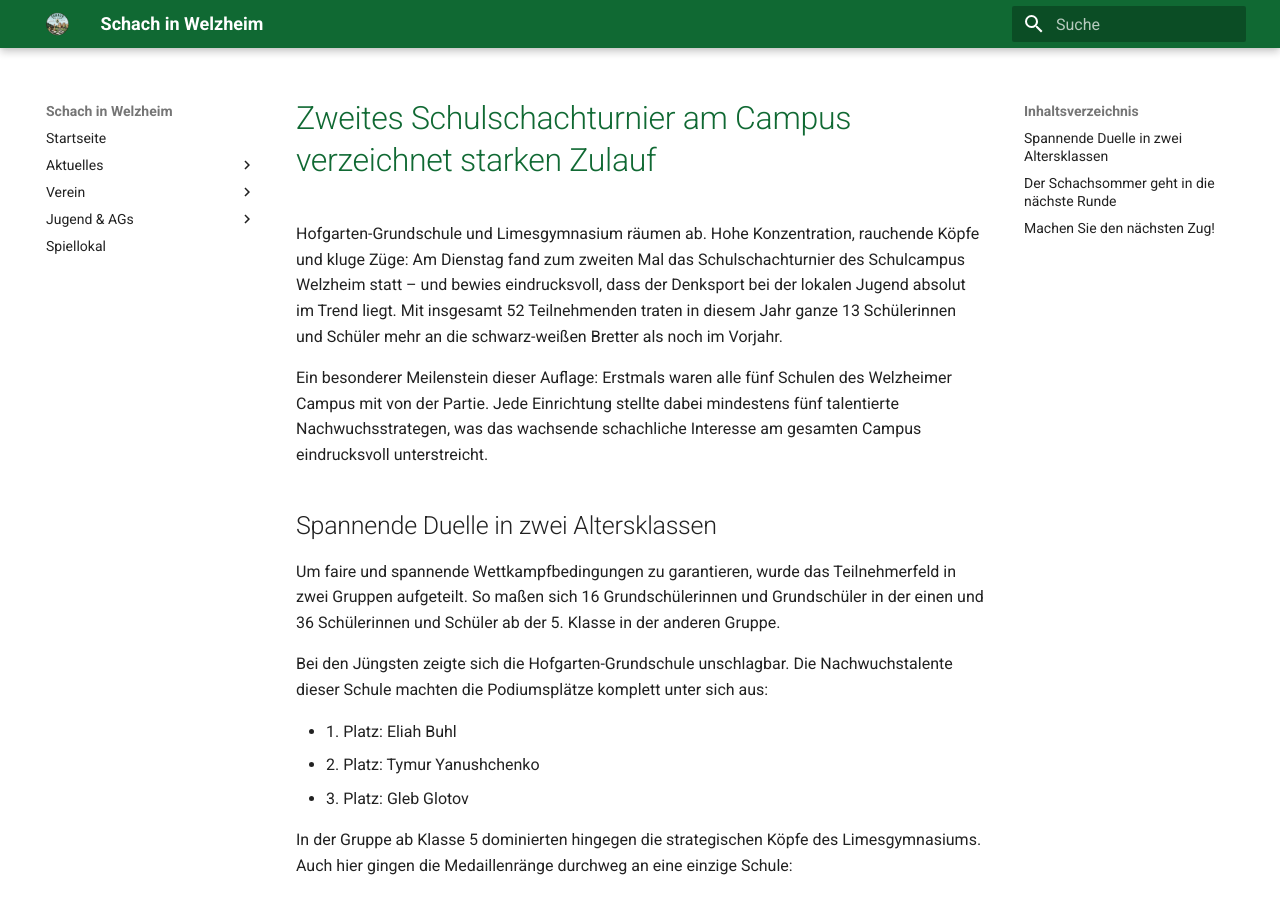
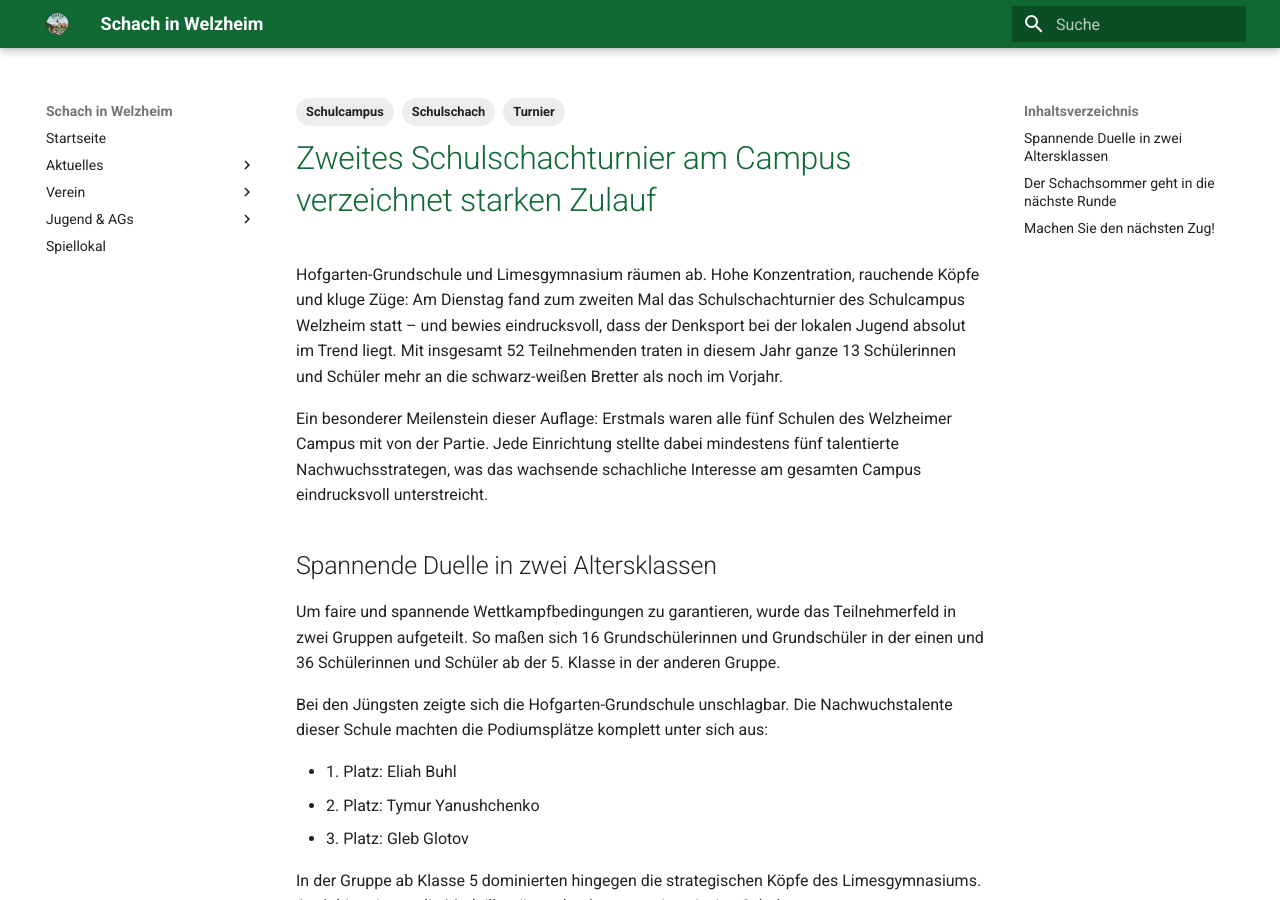
Before and after one commit to schachwelzheim/schachwelzheim, an MkDocs documentation site: the page built from docs/aktuelles/2026-07-14.md, in a window 1280 px wide and 900 px high. Built offline with MkDocs 1.6.1 and Material for MkDocs 9.7.7, drawn with Linux system fonts in a browser that asks for light colours.

Commit message:
Add tags to 2026-07-14 event markdown
Added tags for better categorization of the event.

```diff
--- a/docs/aktuelles/2026-07-14.md
+++ b/docs/aktuelles/2026-07-14.md
@@ -1,3 +1,10 @@
+---
+tags:
+  - Schulschach
+  - Turnier
+  - Schulcampus
+---
+
 # Zweites Schulschachturnier am Campus verzeichnet starken Zulauf
 
 Hofgarten-Grundschule und Limesgymnasium räumen ab. Hohe Konzentration, rauchende Köpfe und kluge Züge: Am Dienstag fand zum zweiten Mal das Schulschachturnier des Schulcampus Welzheim statt – und bewies eindrucksvoll, dass der Denksport bei der lokalen Jugend absolut im Trend liegt. Mit insgesamt 52 Teilnehmenden traten in diesem Jahr ganze 13 Schülerinnen und Schüler mehr an die schwarz-weißen Bretter als noch im Vorjahr.
```
